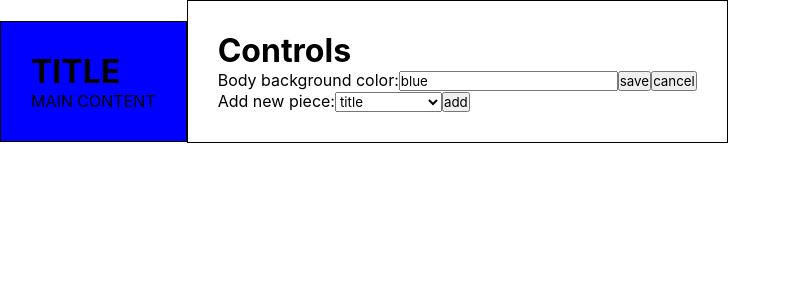
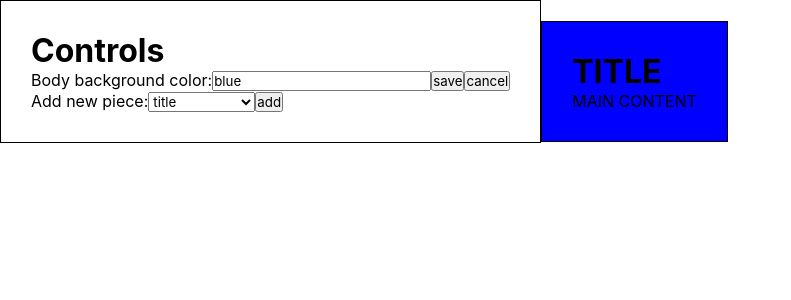
Before and after one commit to bananno/designer, a React (Create React App) app: page / in a window 1280 px wide. Shown: the top 300 px of the page, without its empty margins (0-791 px from the left). Built offline with nearby package versions, Linux system fonts and the light colour scheme.

Commit message:
Change page layout

```diff
--- a/src/App.js
+++ b/src/App.js
@@ -48,12 +48,16 @@ class App extends Component {
   render() {
     return (
       <div className="App">
-        <Canvas style={this.state.canvas} pieces={this.state.pieces}/>
         <Control style={this.state.canvas}
           changeBackgroundColor={this.changeBackgroundColor}
           saveBackgroundColorField={this.saveBackgroundColorField}
           resetBackgroundColorField={this.resetBackgroundColorField}
-          pieceTypes={pieceTypes}/>
+          pieceTypes={pieceTypes}
+          />
+        <Canvas
+          style={this.state.canvas}
+          pieces={this.state.pieces}
+          />
       </div>
     );
   }
```
